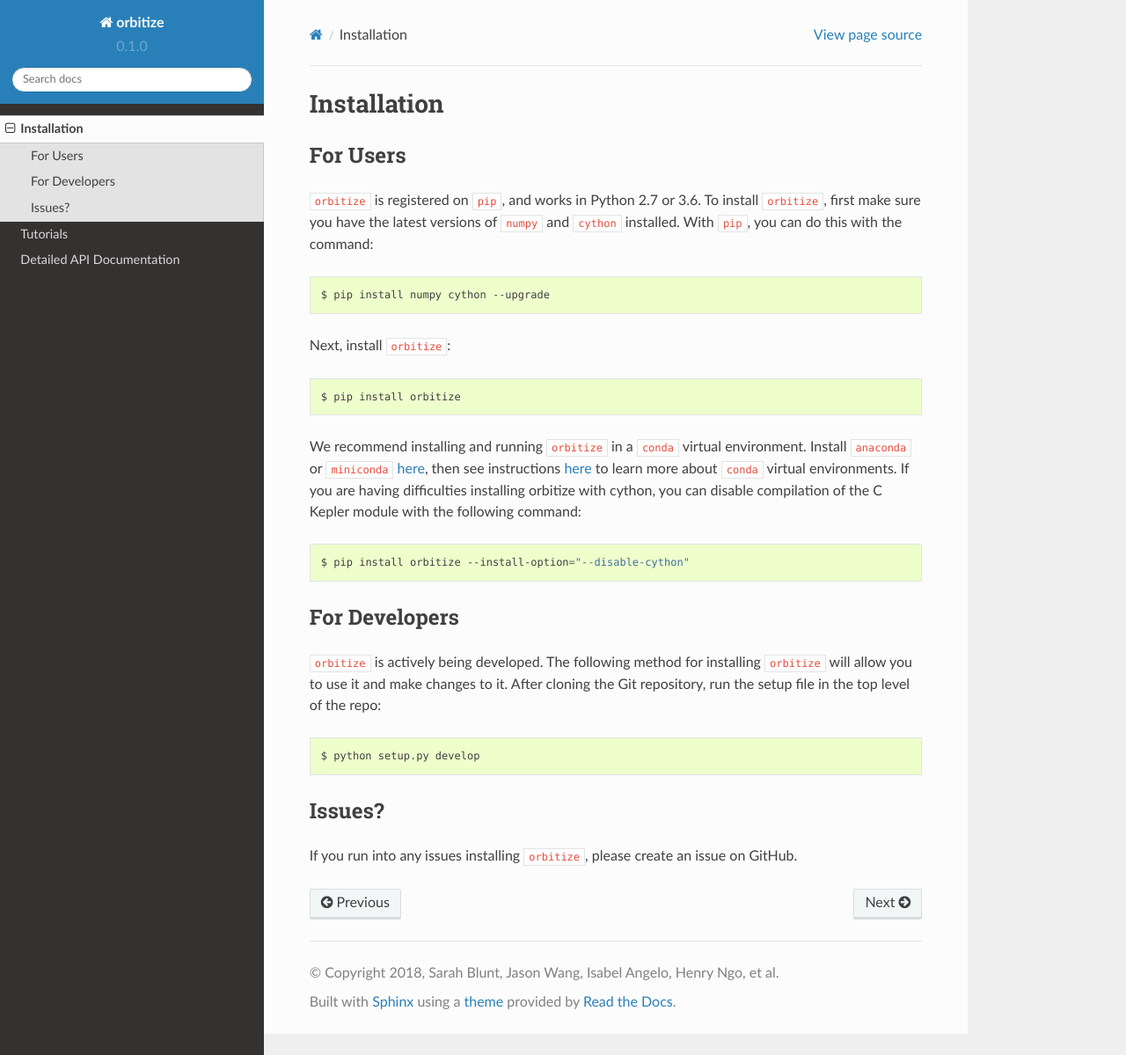
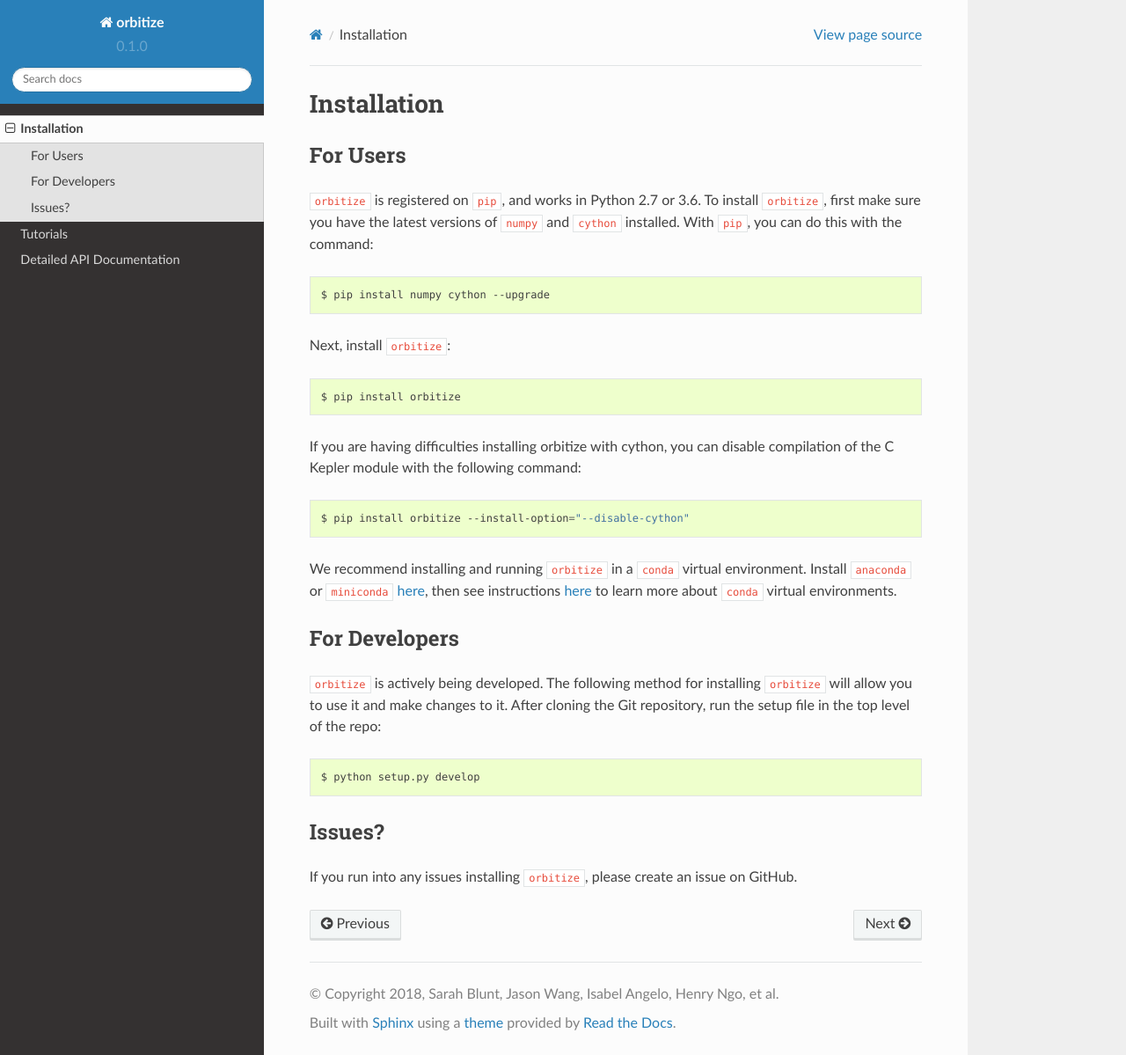
Before and after one commit to sblunt/orbitize, a Sphinx documentation site: the page built from docs/installation.rst, in a window 1280 px wide and 1199 px high. Shown: the whole window at 88% size. Built offline with Sphinx 7.4.7 and the Read the Docs theme 2.0.0, drawn with Linux system fonts in a browser that asks for light colours.

Commit message:
Reordering code

```diff
--- a/docs/installation.rst
+++ b/docs/installation.rst
@@ -21,17 +21,18 @@
 
 	$ pip install orbitize
 
+If you are having difficulties installing orbitize with cython, you can
+disable compilation of the C Kepler module with the following command:
+
+.. code-block:: bash
+
+	$ pip install orbitize --install-option="--disable-cython"
+
 We recommend installing and running ``orbitize`` in a ``conda`` virtual
 environment. Install ``anaconda`` or ``miniconda``
 `here <https://conda.io/miniconda.html>`_, then see instructions
 `here <https://conda.io/docs/user-guide/tasks/manage-environments.html>`_
-to learn more about ``conda`` virtual environments. If you are having
-difficulties installing orbitize with cython, you can disable compilation
-of the C Kepler module with the following command:
-
-.. code-block:: bash
-
-	$ pip install orbitize --install-option="--disable-cython"
+to learn more about ``conda`` virtual environments.
 
 For Developers
 ++++++++++++++
```
